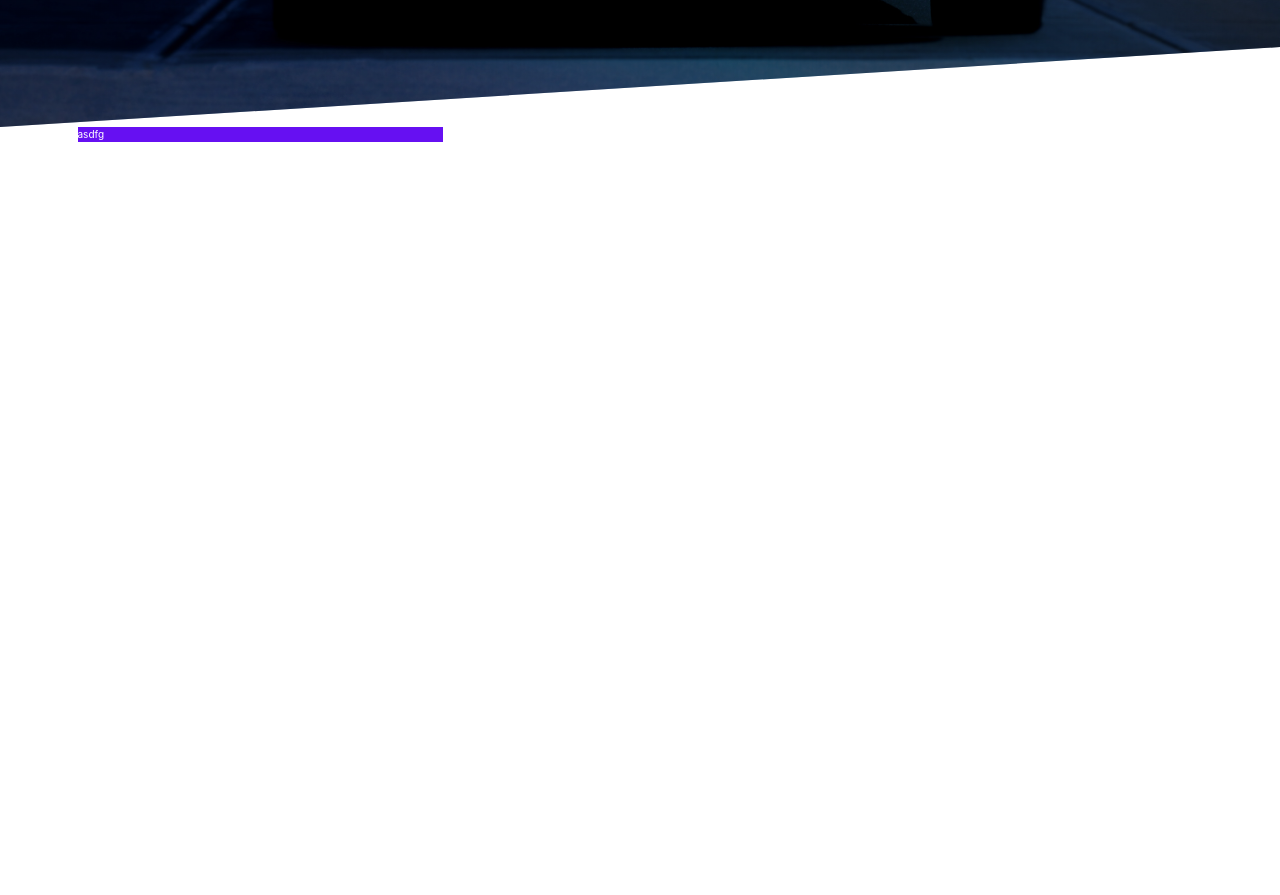
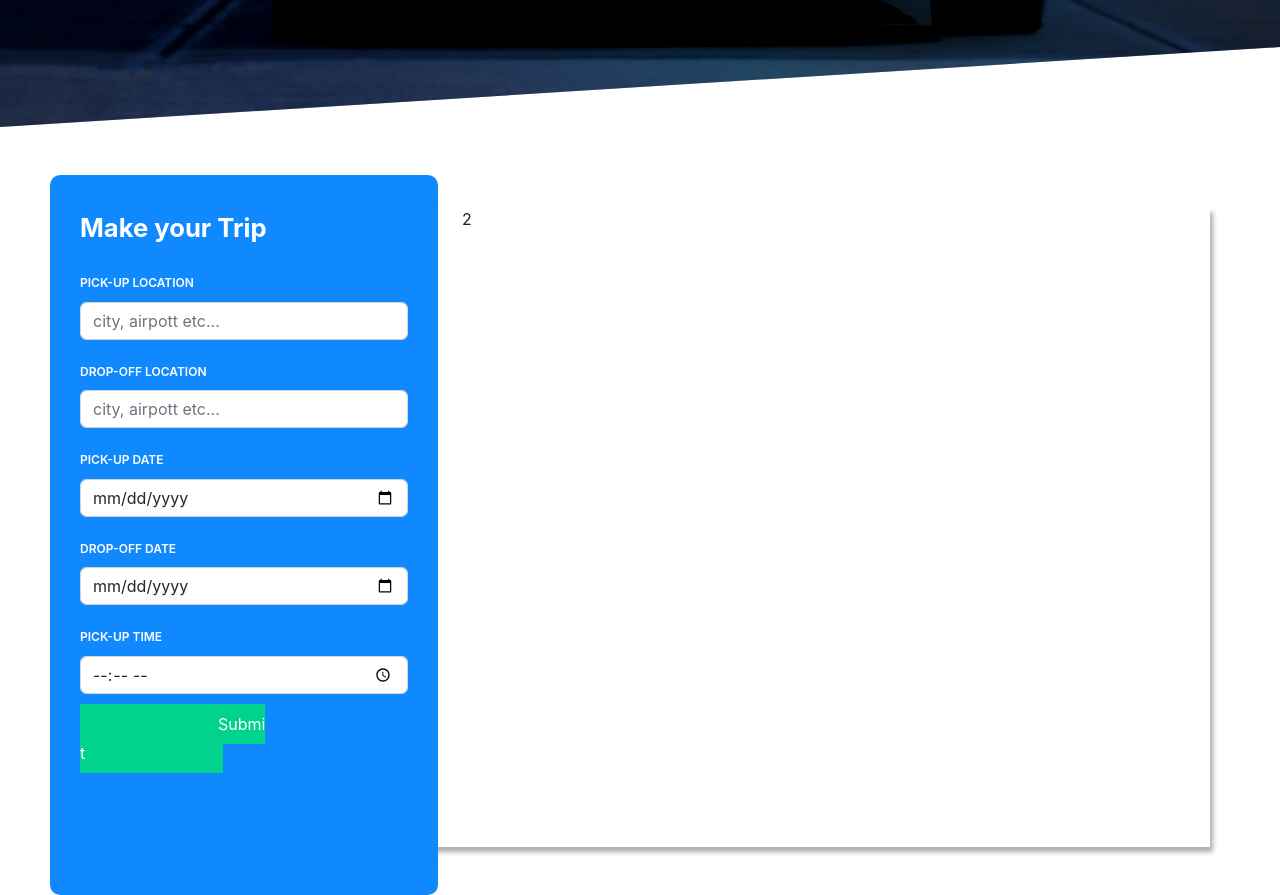
Before and after one commit to Yahckman1112/car-book, a React (Create React App) app: page / in a window 1280 px wide. Shown: the part 673-1568 px from the top of the page. Before the commit the page ends 815 px from the top, so only its background shows below. Built offline with nearby package versions, Linux system fonts and the light colour scheme.

Commit message:
book form

```diff
--- a/package.json
+++ b/package.json
@@ -18,6 +18,7 @@
     "react-reveal": "^1.2.2",
     "react-router-dom": "^6.6.2",
     "react-scripts": "5.0.1",
+    "reactstrap": "^9.1.5",
     "sass": "^1.57.1",
     "web-vitals": "^2.1.0"
   },
--- a/src/components/input/input.jsx
+++ b/src/components/input/input.jsx
@@ -1,17 +1,16 @@
-import React from 'react';
-import { Input, InputGroup, InputLeftElement } from '@chakra-ui/react';
-function FormInput({children,type,placeHolder}) {
-    return (
-        <div>
-                  <InputGroup>
-    <InputLeftElement
-      pointerEvents='none'
-      children={children}
-    />
-    <Input size='lg' type={type} placeholder={placeHolder} />
-  </InputGroup>
-        </div>
-    );
+import React from "react";
+import { FormGroup, Input, Label } from "reactstrap";
+import styles from './input.module.scss'
+
+function FormInput({label, placeholder, type }) {
+  return (
+    <div>
+      <FormGroup>
+        <Label className={styles.label}>{label}</Label>
+        <Input name="email" placeholder={placeholder} type={type}/>
+      </FormGroup>
+    </div>
+  );
 }
 
 export default FormInput;
--- /dev/null
+++ b/src/components/input/input.module.scss
@@ -0,0 +1,7 @@
+
+.label{
+    color: #fff;
+    font-size: 12px;
+    text-transform: uppercase;
+    font-weight: 600;
+}
--- a/src/index.scss
+++ b/src/index.scss
@@ -23,6 +23,6 @@ $primary-color:#fff;
     }
 }
 
-html{
-  font-size: 62.54%;
-}
+// html{
+//   font-size: 62.54%;
+// }
--- a/src/pages/homepage/banner/banner.jsx
+++ b/src/pages/homepage/banner/banner.jsx
@@ -11,16 +11,7 @@ function Banner(props) {
                     <span className={styles.para2_sub}>necessary regelialia. It is a paradisematic country, in which roasted parts</span>
                 </p>
             </div>
-            <div className={`container ${styles.book}`}>
-                <div className="row">
-                    <div className="col-12 col-lg-4 col-md-4">
-                        <form className={styles.form}>
-                            asdfg
-                        </form>
-                    </div>
-                    <div className="col-12 col-lg-8 col-md-8">2</div>
-                </div>
-            </div>
+
         </div>
     );
 }
--- a/src/pages/homepage/banner/banner.module.scss
+++ b/src/pages/homepage/banner/banner.module.scss
@@ -15,13 +15,13 @@
 }
 
 .para1{
-    font-size: 5rem;
+    font-size: 3.9rem;
     font-weight: 700;
 }
 
 .para2{
     // width: 80%;
-    font-size: 2.5rem;
+    font-size: 1.6rem;
     text-align: center;
 
     &_main{
--- a/src/pages/homepage/book/book.jsx
+++ b/src/pages/homepage/book/book.jsx
@@ -1,11 +1,39 @@
-import React from 'react';
+import React from "react";
+import FormInput from "../../../components/input/input";
+import styles from "./book.module.scss";
+import {Link} from 'react-router-dom'
 
 function Book(props) {
-    return (
-        <div>
+  return (
+    <div>
+      <div className={`container ${styles.book}`}>
+        <div className="row">
+          <div className="col-12 col-lg-4 col-md-4">
+            <form className={styles.form}>
+              <p className={styles.para1}>Make your Trip</p>
+              <FormInput
+                label="PICK-UP LOCATION"
+                placeholder="city, airpott etc..."
+                type="input"
+              />
+              <FormInput
+                label="DROP-OFF LOCATION"
+                placeholder="city, airpott etc..."
+                type="input"
+              />
+              <FormInput label="PICK-UP DATE" placeholder="Date" type="date" />
+              <FormInput label="DROP-OFF DATE" placeholder="Date" type="date" />
+              <FormInput label="PICK-UP TIME" placeholder="time" type="time" />
+              <Link  to='#' className={styles.btn}>Submit</Link >
+            </form>
+          </div>
 
+
+          <div className="col-12 col-lg-8 col-md-8">2</div>
         </div>
-    );
+      </div>
+    </div>
+  );
 }
 
 export default Book;
--- a/src/pages/homepage/book/book.module.scss
+++ b/src/pages/homepage/book/book.module.scss
@@ -0,0 +1,40 @@
+
+@import './../../../index.scss';
+
+.book{
+    background-color: $primary-color;
+    height: 80vh;
+    margin-bottom: 10px;
+    box-shadow:3px 5px 5px rgba(0, 0, 0, 0.327);
+    margin-top: 80px;
+    // z-index: 1;
+    // line-height: 3;
+}
+
+.form{
+    background-color: #1089ff;
+    height: 90vh;
+    padding: 30px;
+    margin-top: -2rem;
+    margin-left: -2rem;
+    border-radius: 10px;
+    font-size: 16px;
+    line-height: 1.8;
+    font-weight: 400;
+    color: #999999;
+
+}
+
+.para1{
+    font-weight: bold;
+    font-size: 1.6rem;
+    color: $primary-color;
+}
+
+.btn{
+    background: #01d28e !important;
+    color: $primary-color;
+    padding:10px 138px ;
+
+
+}
--- a/src/pages/homepage/home.jsx
+++ b/src/pages/homepage/home.jsx
@@ -1,11 +1,12 @@
 import React from 'react';
 import Banner from './banner/banner';
+import Book from './book/book';
 
 function Home(props) {
     return (
         <div>
             <Banner/>
-
+            <Book/>
         </div>
     );
 }
```
Also changed, not shown: 2 other files (tests, documents, lock files or other folders).
